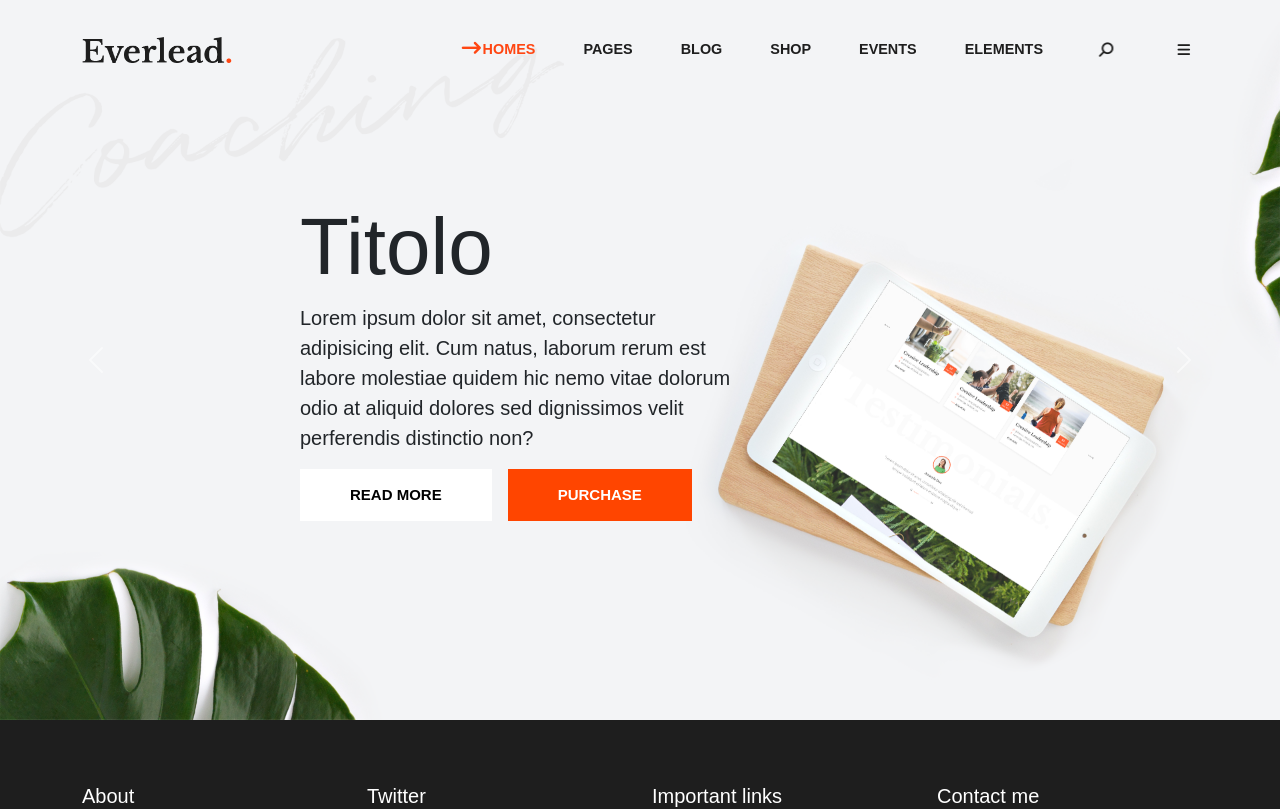
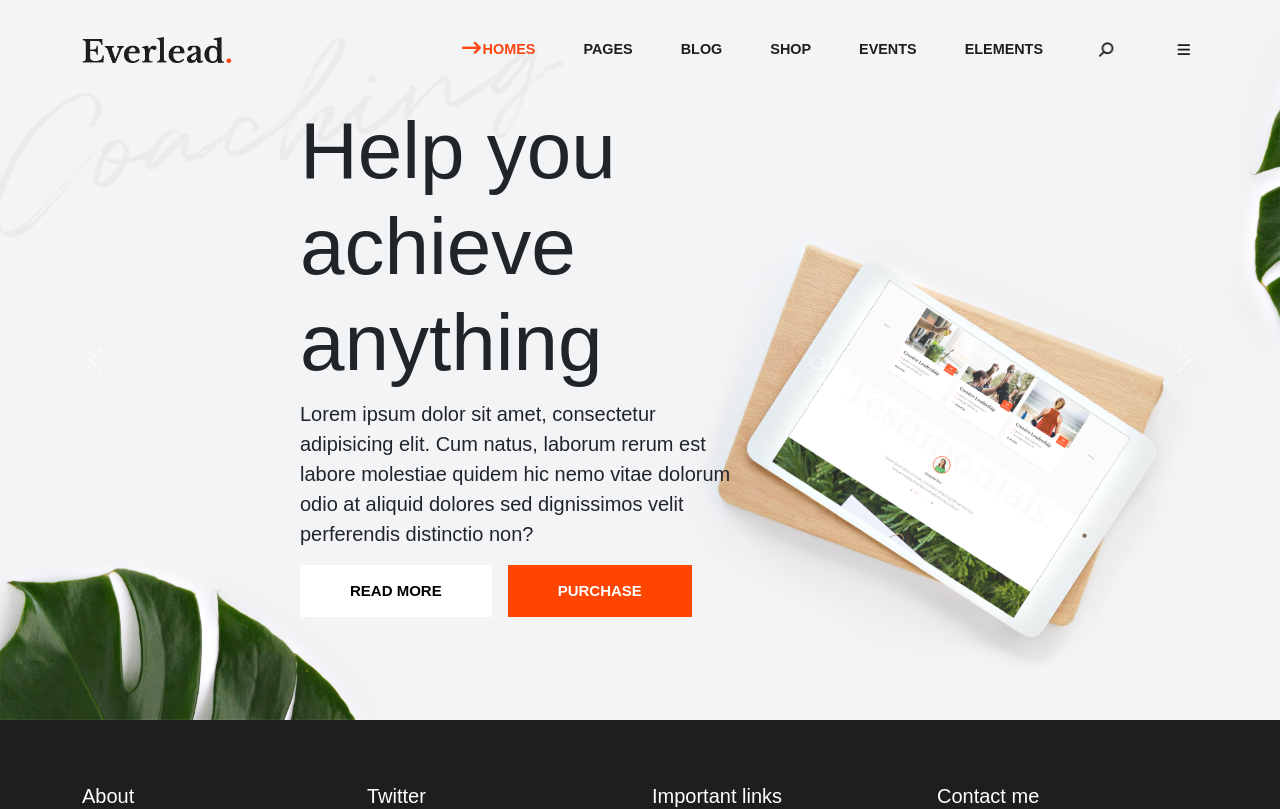
Before and after one commit to sabino-olivieri/proj-html-vuejs, a Vue app: page / in a window 1280 px wide. Shown: the top 809 px of the page. Built offline with nearby package versions, Linux system fonts and the light colour scheme.

Commit message:
feat: carousel completed

```diff
--- a/src/components/AppCarouselBanner.vue
+++ b/src/components/AppCarouselBanner.vue
@@ -39,15 +39,15 @@ export default {
     <div class="carousel-inner">
       <div class="carousel-item active">
         <div class="info gap-3">
-            <h1>Titolo</h1>
-            <span>Lorem ipsum dolor sit amet, consectetur adipisicing elit. Cum natus, laborum rerum est labore molestiae quidem hic nemo vitae dolorum odio at aliquid dolores sed dignissimos velit perferendis distinctio non?</span>
+            <h1>{{ array[this.activeIndex].title }}</h1>
+            <span>{{ array[this.activeIndex].content }}</span>
             <div class="btn-container d-flex gap-3 pt-3">
                 <a href="#" class="white-link">read more</a>
                 <a href="#" class="orange-link">purchase</a>
             </div>
         </div>
         <img
-          :src="getImagePath(array[this.activeIndex])"
+          :src="getImagePath(array[this.activeIndex].image)"
           class="d-block w-100"
           alt="..."
         />
--- a/src/pages/HomePage.vue
+++ b/src/pages/HomePage.vue
@@ -1,28 +1,41 @@
 <script>
-import AppCarouselBanner from '../components/AppCarouselBanner.vue';
+import AppCarouselBanner from "../components/AppCarouselBanner.vue";
 export default {
-    components:{
+  components: {
     AppCarouselBanner,
   },
-    data(){
-        return{
+  data() {
+    return {
       sliderImages: [
-                "image-1.jpg",
-                "image-2.png",
-                "image-3.jpg"
-
-            ]
-        }
-    }
-}
+        {
+          image: "image-1.jpg",
+          title: "Our Team",
+          content:
+            "Lorem ipsum dolor sit amet, consectetur adipisicing elit. Cum natus, laborum rerum est labore molestiae quidem hic nemo vitae dolorum odio at aliquid dolores sed dignissimos velit perferendis distinctio non?",
+        },
+        {
+          image: "image-2.png",
+          title: "Help you achieve anything",
+          content:
+            "Lorem ipsum dolor sit amet, consectetur adipisicing elit. Cum natus, laborum rerum est labore molestiae quidem hic nemo vitae dolorum odio at aliquid dolores sed dignissimos velit perferendis distinctio non?",
+        },
+        {
+          image: "image-3.jpg",
+          title: "We are EverLead",
+          content:
+            "Lorem ipsum dolor sit amet, consectetur adipisicing elit. Cum natus, laborum rerum est labore molestiae quidem hic nemo vitae dolorum odio at aliquid dolores sed dignissimos velit perferendis distinctio non?",
+        },
+      ],
+    };
+  },
+};
 </script>
 
 <template>
   <div>
     <!-- <h1>Home Page</h1> -->
-        <AppCarouselBanner :array="sliderImages"/>
+    <AppCarouselBanner :array="sliderImages" />
   </div>
 </template>
 
-
 <style lang="scss" scoped></style>
```
Lines whose indentation alone changed are shown as unchanged.
